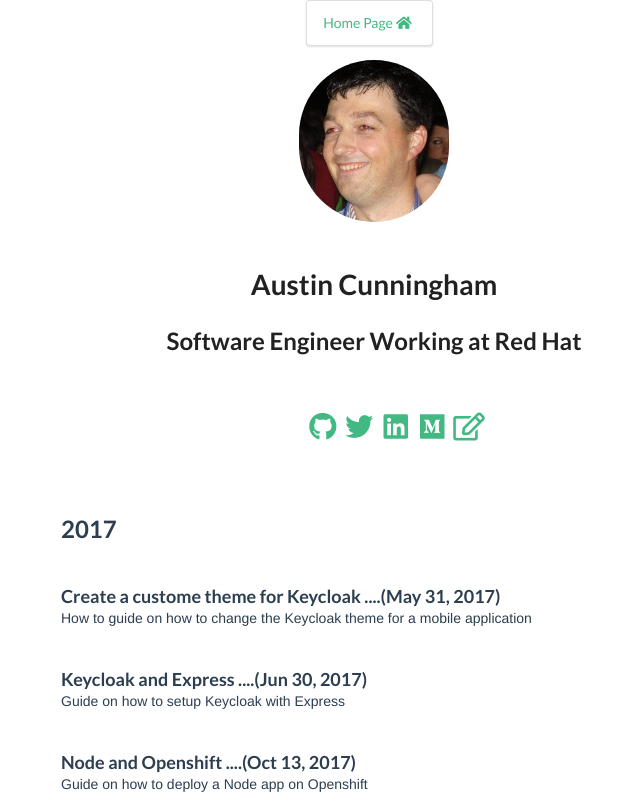
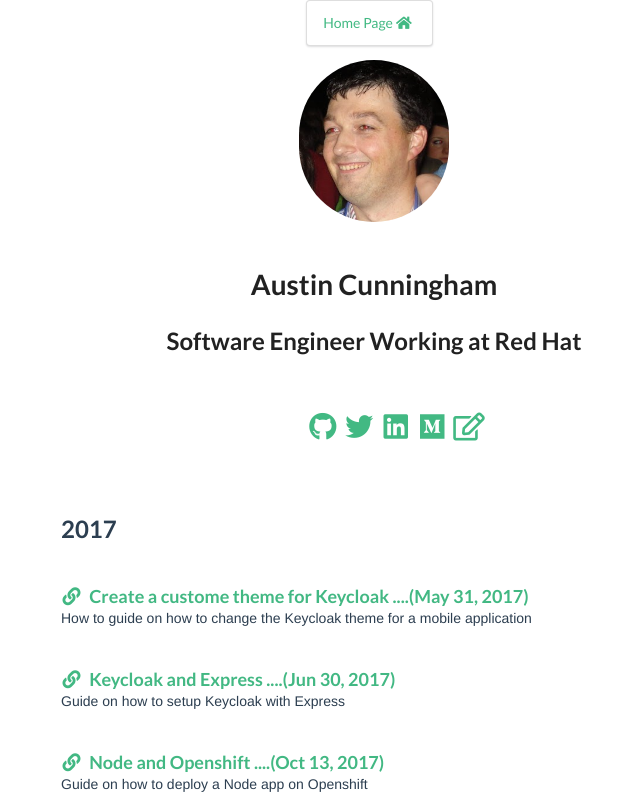
Before and after one commit to lydiacunningham/myblog, a Vue app: page / in a window 1280 px wide. Shown: the top 800 px of the page, without its empty margins (266-906 px from the left). Built offline with nearby package versions, Linux system fonts and the light colour scheme.

Commit message:
changed the homepage

```diff
--- a/src/markdown/2017/themekeycloak.md
+++ b/src/markdown/2017/themekeycloak.md
@@ -1,8 +1,7 @@
 # Theme for Raincatcher for Keycloak
 
-### Final mobile theme
 
-![raincatcher theme](https://cdn-images-1.medium.com/max/800/0*lMzC1bK4bQulI6GB.)
+![raincatcher theme](https://cdn-images-1.medium.com/max/800/0*lMzC1bK4bQulI6GB.?style=centerme)
 
 
 ## Usage
@@ -13,7 +12,7 @@ this theme
 To select the theme you need to login to your keycloak admin console. Go to
 Realms and themes and select from dropdown.
 
-![keycloak themes 2017-05-30 12-08-02.png](https://cdn-images-1.medium.com/max/1000/0*49oKObDvfQyfw5WH.)
+![keycloak themes 2017-05-30 12-08-02.png](https://cdn-images-1.medium.com/max/1000/0*49oKObDvfQyfw5WH.?style=centerme)
 
 ## Configure your own Theme
 
--- a/src/views/Home.vue
+++ b/src/views/Home.vue
@@ -32,7 +32,7 @@
             <div class="section" v-for="entry in entries[section]" :key="entry.id">
               <div class="entry">
                 <h3 @click="$router.push({name: entry.id})">
-                  {{entry.title}}
+                   <i class="linkify icon"></i> {{entry.title}}
                   <span class="subtitle">....({{entry.date}})</span>
                 </h3>
                 <p>{{entry.description}}</p>
@@ -63,6 +63,7 @@ export default {
 <style scoped>
 h3 {
   margin: 40px 0 0;
+  color: #42b883;
 }
 ul {
   list-style-type: none;
```
